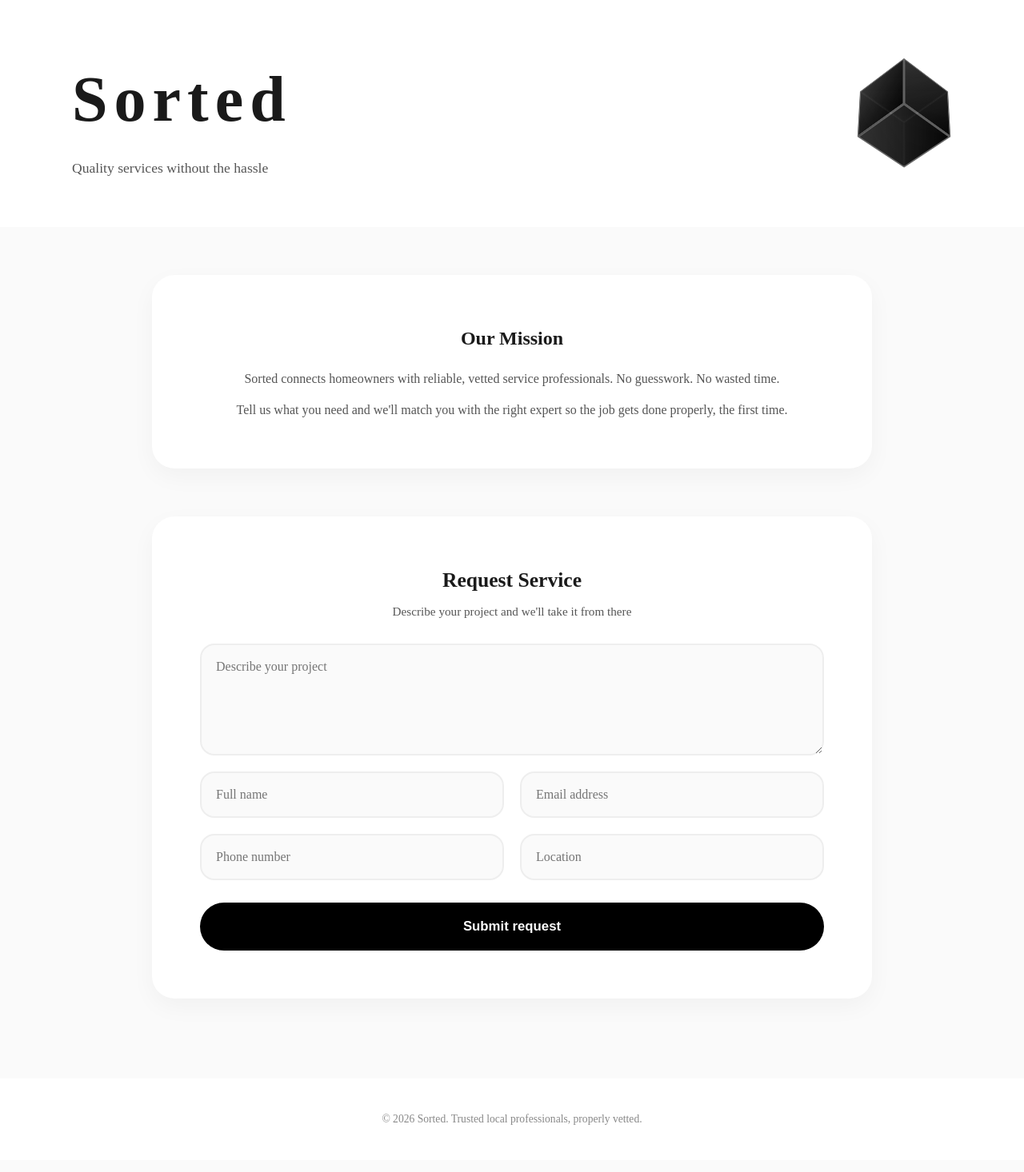
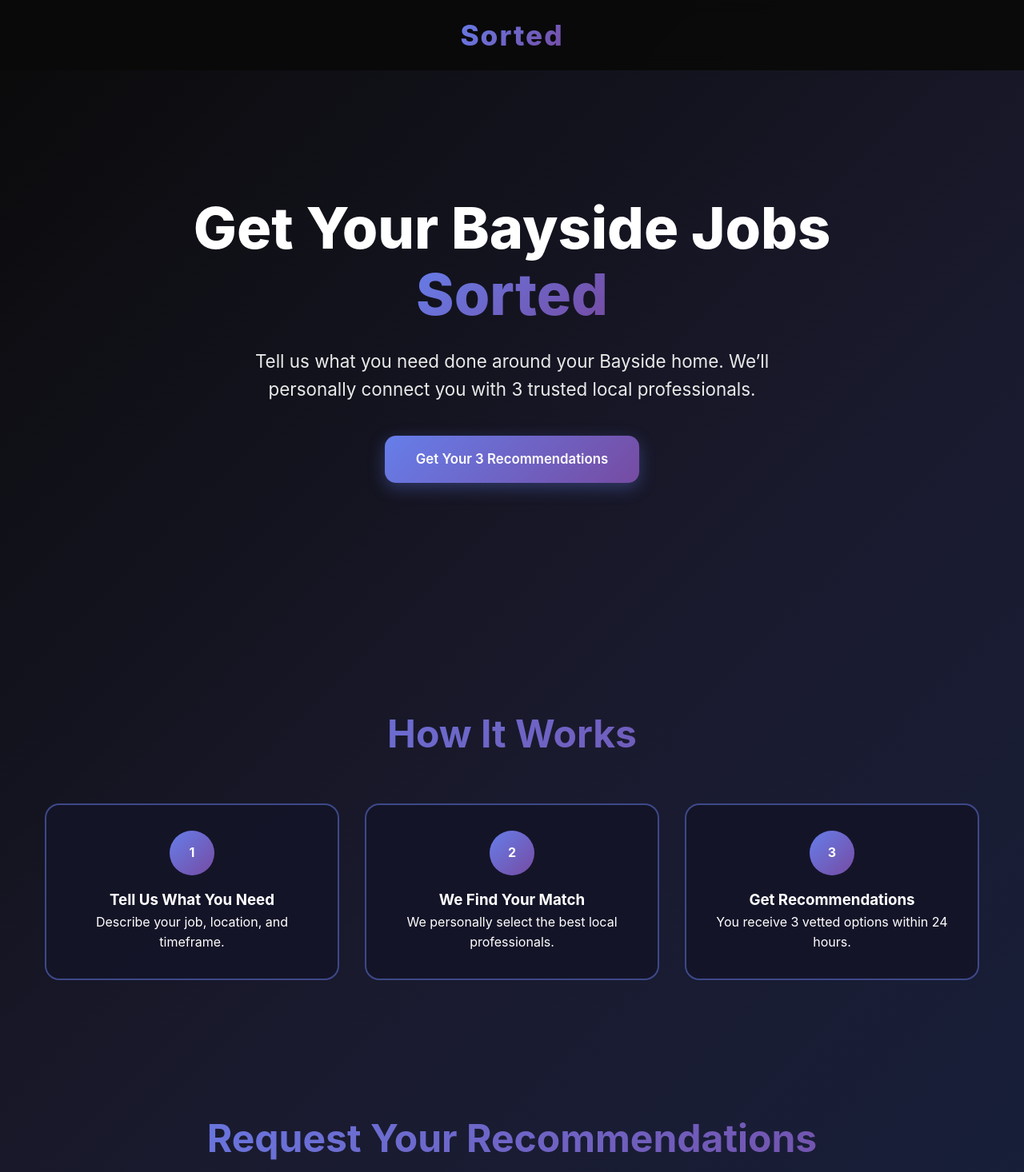
Before and after one commit to Mstow-ai/Sorted2, a plain HTML site: page index.html in a window 1280 px wide. Shown: the top 1466 px of the page at 80% size. Drawn offline with nearby package versions, Linux system fonts and the light colour scheme.

Commit message:
Update index.html- bp sigma

```diff
--- a/index.html
+++ b/index.html
@@ -2,298 +2,317 @@
 <html lang="en">
 <head>
   <meta charset="UTF-8" />
-<meta name="viewport" content="width=device-width, initial-scale=1" />
-<title>Sorted | Quality Services, Sorted</title>
-<meta name="description" content="Sorted connects homeowners with trusted, vetted service professionals. Quality work without the hassle." />
+  <meta name="viewport" content="width=device-width, initial-scale=1.0" />
+  <title>Sorted – Bayside Local Services</title>
+
   <style>
-:root {
-    --black: #000;
-    --gray-900: #1a1a1a;
-    --gray-600: #555;
-    --gray-400: #888;
-    --bg: #fafafa;
-    --card: #ffffff;
-    --radius-lg: 28px;
-    --radius-sm: 18px;
+    /* ---------- RESET ---------- */
+    * {
+      margin: 0;
+      padding: 0;
+      box-sizing: border-box;
+      -webkit-tap-highlight-color: transparent;
     }
-* { box-sizing: border-box; margin: 0; padding: 0; }
-html, body { width: 100%; overflow-x: hidden; }
+
+    html, body {
+      width: 100%;
+      max-width: 100%;
+      overflow-x: hidden;
+      scroll-behavior: smooth;
+    }
+
     body {
-    font-family: 'Times New Roman', Times, serif;
-    background: var(--bg);
-    color: var(--gray-900);
+      font-family: 'Inter', -apple-system, BlinkMacSystemFont, sans-serif;
       line-height: 1.6;
+      color: #fff;
+      background: linear-gradient(135deg, #0a0a0a 0%, #1a1a2e 50%, #16213e 100%);
+      min-height: 100vh;
     }
-.header {
-    background: var(--card);
-    padding: 36px 18px 28px;
+
+    /* ---------- NAV ---------- */
+    nav {
+      position: fixed;
+      top: 0;
+      width: 100%;
+      background: rgba(10, 10, 10, 0.95);
+      backdrop-filter: blur(10px);
+      z-index: 1000;
+      padding: 1rem;
     }
-.brand {
-    max-width: 1100px;
+
+    .nav-container {
+      max-width: 1200px;
       margin: 0 auto;
-    display: flex;
-    align-items: center;
-    justify-content: space-between;
-}
-.logo {
-    font-size: 2.6rem;
-    font-weight: 700;
-    letter-spacing: 4px;
-}
-.tagline {
-    margin-top: 8px;
-    font-size: 0.95rem;
-    color: var(--gray-600);
-}
-.prism-container {
-    width: 120px;
-    height: 120px;
-    perspective: 1000px;
       display: flex;
       justify-content: center;
       align-items: center;
     }
-.prism {
-    width: 80px;
-    height: 80px;
+
+    .logo {
+      font-size: 2.2rem;
+      font-weight: 800;
+      letter-spacing: 2px;
+      background: linear-gradient(135deg, #667eea, #764ba2);
+      -webkit-background-clip: text;
+      -webkit-text-fill-color: transparent;
+    }
+
+    /* ---------- CANVAS ---------- */
+    #three-canvas {
+      position: fixed;
+      inset: 0;
+      z-index: 1;
+    }
+
+    /* ---------- HERO ---------- */
+    .hero-section {
+      min-height: 100vh;
+      padding: 6rem 1rem 3rem;
+      display: flex;
+      align-items: center;
+      justify-content: center;
+      text-align: center;
       position: relative;
-    transform-style: preserve-3d;
-    animation: rotatePrism 8s infinite linear;
+      z-index: 10;
     }
-@keyframes rotatePrism {
-    0% { transform: rotateX(0deg) rotateY(0deg); }
-    100% { transform: rotateX(360deg) rotateY(360deg); }
+
+    .hero-content {
+      max-width: 900px;
+      width: 100%;
     }
-.prism-face {
-    position: absolute;
-    width: 80px;
-    height: 80px;
-    background: linear-gradient(135deg, #000 0%, #333 100%);
-    border: 2px solid #666;
-    opacity: 0.9;
+
+    .hero-title {
+      font-weight: 800;
+      line-height: 1.15;
+      font-size: clamp(2rem, 6vw, 4.5rem);
+      margin-bottom: 1.5rem;
     }
-.prism-face:nth-child(1) {
-    transform: rotateY(0deg) translateZ(40px);
+
+    .hero-subtitle {
+      font-size: clamp(1rem, 3.5vw, 1.4rem);
+      max-width: 720px;
+      margin: 0 auto 2.5rem;
+      color: #eaeaea;
     }
-.prism-face:nth-child(2) {
-    transform: rotateY(90deg) translateZ(40px);
+
+    .gradient-text {
+      background: linear-gradient(135deg, #667eea, #764ba2);
+      -webkit-background-clip: text;
+      -webkit-text-fill-color: transparent;
     }
-.prism-face:nth-child(3) {
-    transform: rotateY(180deg) translateZ(40px);
+
+    /* ---------- BUTTON ---------- */
+    .btn {
+      display: inline-flex;
+      align-items: center;
+      justify-content: center;
+      min-height: 48px;
+      padding: 1rem 2.4rem;
+      font-size: 1.05rem;
+      font-weight: 600;
+      border-radius: 14px;
+      text-decoration: none;
+      border: none;
+      cursor: pointer;
+      transition: transform .3s ease, box-shadow .3s ease;
     }
-.prism-face:nth-child(4) {
-    transform: rotateY(-90deg) translateZ(40px);
+
+    .btn-primary {
+      color: #fff;
+      background: linear-gradient(135deg, #667eea, #764ba2);
+      box-shadow: 0 6px 20px rgba(102,126,234,.35);
     }
-.prism-face:nth-child(5) {
-    transform: rotateX(90deg) translateZ(40px);
+
+    @media (hover: hover) {
+      .btn-primary:hover {
+        transform: translateY(-3px);
+        box-shadow: 0 12px 30px rgba(102,126,234,.45);
       }
-.prism-face:nth-child(6) {
-    transform: rotateX(-90deg) translateZ(40px);
     }
-.hero-cta { margin-top: 22px; }
-.hero-cta button {
-    width: 100%;
-    padding: 18px;
-    font-size: 1rem;
-    border-radius: 50px;
-    border: none;
-    background: var(--black);
-    color: #fff;
-    font-weight: 600;
-    cursor: pointer;
+
+    /* ---------- SECTIONS ---------- */
+    .section {
+      padding: 5rem 1rem;
+      max-width: 1200px;
+      margin: 0 auto;
+      position: relative;
+      z-index: 10;
     }
-.about {
-    background: var(--card);
-    margin: 24px 16px;
-    padding: 36px 24px;
-    border-radius: var(--radius-lg);
-    box-shadow: 0 10px 30px rgba(0,0,0,0.04);
+
+    .section-title {
+      text-align: center;
+      font-size: clamp(1.8rem, 5vw, 3rem);
+      font-weight: 700;
+      margin-bottom: 2.5rem;
+      background: linear-gradient(135deg, #667eea, #764ba2);
+      -webkit-background-clip: text;
+      -webkit-text-fill-color: transparent;
+    }
+
+    /* ---------- PROCESS ---------- */
+    .process-steps {
+      display: grid;
+      grid-template-columns: repeat(3, 1fr);
+      gap: 2rem;
+      margin-top: 3rem;
+    }
+
+    .step-card {
+      background: rgba(20,20,40,.9);
+      border: 2px solid rgba(102,126,234,.5);
+      border-radius: 18px;
+      padding: 2rem;
       text-align: center;
     }
-.about h2 {
-    font-size: 1.5rem;
-    margin-bottom: 18px;
+
+    .step-number {
+      width: 56px;
+      height: 56px;
+      border-radius: 50%;
+      background: linear-gradient(135deg, #667eea, #764ba2);
+      display: flex;
+      align-items: center;
+      justify-content: center;
+      font-weight: 700;
+      margin: 0 auto 1rem;
     }
-.about p {
-    font-size: 1rem;
-    color: var(--gray-600);
-    max-width: 720px;
+
+    /* ---------- WHY GRID ---------- */
+    .why-grid {
+      display: grid;
+      grid-template-columns: repeat(2, 1fr);
+      gap: 2rem;
+      margin-top: 2.5rem;
+    }
+
+    .why-card {
+      background: rgba(20,20,40,.9);
+      padding: 1.5rem;
+      border-radius: 14px;
+      border: 1px solid rgba(102,126,234,.35);
+    }
+
+    /* ---------- FORM ---------- */
+    .contact-form {
+      max-width: 600px;
       margin: 0 auto;
+      padding: 2.5rem;
+      background: rgba(20,20,40,.95);
+      border: 2px solid rgba(102,126,234,.5);
+      border-radius: 22px;
     }
-.about p + p { margin-top: 14px; }
-.section {
-    margin: 40px 16px 80px;
+
+    .form-group {
+      margin-bottom: 1.4rem;
     }
-.card {
-    background: var(--card);
-    padding: 36px 24px;
-    border-radius: var(--radius-lg);
-    box-shadow: 0 10px 30px rgba(0,0,0,0.04);
+
+    .form-group label {
+      display: block;
+      margin-bottom: .4rem;
+      font-weight: 500;
     }
-.card h1 {
-    font-size: 1.6rem;
-    text-align: center;
+
+    .form-group input,
+    .form-group textarea,
+    .form-group select {
+      width: 100%;
+      padding: .9rem;
+      border-radius: 10px;
+      border: 1px solid rgba(255,255,255,.35);
+      background: rgba(255,255,255,.25);
+      color: #fff;
     }
-.subtitle {
-    margin-top: 6px;
-    text-align: center;
-    font-size: 0.95rem;
-    color: var(--gray-600);
+
+    textarea { resize: vertical; }
+
+    /* ---------- MOBILE ---------- */
+    @media (max-width: 768px) {
+      #three-canvas { display: none; }
+
+      .process-steps {
+        grid-template-columns: 1fr;
       }
-form {
-    margin-top: 28px;
-    display: flex;
-    flex-direction: column;
-    gap: 20px;
+
+      .why-grid {
+        grid-template-columns: 1fr;
       }
-input, textarea {
-    width: 100%;
-    padding: 18px;
-    font-size: 16px;
-    border-radius: var(--radius-sm);
-    border: 2px solid #eee;
-    background: #fafafa;
-    font-family: inherit;
+
+      .contact-form {
+        padding: 2rem 1.4rem;
       }
-textarea { min-height: 140px; resize: vertical; }
-input:focus, textarea:focus {
-    outline: none;
-    border-color: var(--black);
-    background: #fff;
-}
-.row {
-    display: flex;
-    flex-direction: column;
-    gap: 16px;
-}
-button.submit {
-    margin-top: 8px;
-    padding: 20px;
-    border-radius: 50px;
-    font-size: 1.05rem;
-    border: none;
-    background: var(--black);
-    color: #fff;
-    font-weight: 600;
-    cursor: pointer;
-}
-.success {
-    display: none;
-    margin-top: 24px;
-    padding: 18px;
-    background: var(--black);
-    color: #fff;
-    border-radius: var(--radius-sm);
-    text-align: center;
-}
-.success.show { display: block; }
-footer {
-    background: var(--card);
-    padding: 40px 16px;
-    text-align: center;
-    font-size: 0.85rem;
-    color: var(--gray-400);
-}
-.sticky-cta {
-    position: fixed;
-    bottom: 0;
-    left: 0;
-    width: 100%;
-    background: #fff;
-    padding: 14px;
-    box-shadow: 0 -10px 30px rgba(0,0,0,0.08);
-}
-.sticky-cta button {
-    width: 100%;
-    padding: 16px;
-    border-radius: 50px;
-    border: none;
-    background: var(--black);
-    color: #fff;
-    font-weight: 600;
-    cursor: pointer;
-}
-@media (min-width: 768px) {
-    .header { padding: 60px 5%; }
-    .brand { display: flex; align-items: center; justify-content: space-between; }
-    .logo { font-size: 5rem; letter-spacing: 8px; }
-    .tagline { font-size: 1.1rem; }
-    .hero-cta { display: none; }
-    .about { margin: 60px auto; padding: 60px; max-width: 900px; }
-    .section { max-width: 900px; margin: 0 auto 100px; }
-    .card { padding: 60px; }
-    .row { flex-direction: row; gap: 20px; }
-    .sticky-cta { display: none; }
-}
-@media (prefers-reduced-motion: reduce) {
-    * { animation: none !important; transition: none !important; }
     }
   </style>
 </head>
+
 <body>
-<header class="header">
-    <div class="brand">
-        <div>
+
+<nav>
+  <div class="nav-container">
     <div class="logo">Sorted</div>
-            <div class="tagline">Quality services without the hassle</div>
   </div>
-        <div class="prism-container">
-            <div class="prism">
-                <div class="prism-face"></div>
-                <div class="prism-face"></div>
-                <div class="prism-face"></div>
-                <div class="prism-face"></div>
-                <div class="prism-face"></div>
-                <div class="prism-face"></div>
+</nav>
+
+<canvas id="three-canvas"></canvas>
+
+<section class="hero-section">
+  <div class="hero-content">
+    <h1 class="hero-title">Get Your Bayside Jobs <span class="gradient-text">Sorted</span></h1>
+    <p class="hero-subtitle">
+      Tell us what you need done around your Bayside home.
+      We’ll personally connect you with 3 trusted local professionals.
+    </p>
+    <a href="#request-form" class="btn btn-primary">Get Your 3 Recommendations</a>
+  </div>
+</section>
+
+<section class="section">
+  <h2 class="section-title">How It Works</h2>
+
+  <div class="process-steps">
+    <div class="step-card">
+      <div class="step-number">1</div>
+      <h3>Tell Us What You Need</h3>
+      <p>Describe your job, location, and timeframe.</p>
+    </div>
+    <div class="step-card">
+      <div class="step-number">2</div>
+      <h3>We Find Your Match</h3>
+      <p>We personally select the best local professionals.</p>
+    </div>
+    <div class="step-card">
+      <div class="step-number">3</div>
+      <h3>Get Recommendations</h3>
+      <p>You receive 3 vetted options within 24 hours.</p>
     </div>
   </div>
+</section>
+
+<section class="section" id="request-form">
+  <h2 class="section-title">Request Your Recommendations</h2>
+
+  <form class="contact-form" action="https://formspree.io/f/xqadyoko" method="POST">
+    <div class="form-group">
+      <label>Name *</label>
+      <input type="text" name="name" required>
     </div>
+    <div class="form-group">
+      <label>Email *</label>
+      <input type="email" name="email" required>
+    </div>
+    <div class="form-group">
+      <label>Describe Your Job *</label>
+      <textarea name="job" required></textarea>
+    </div>
+    <button class="btn btn-primary" style="width:100%">Get My 3 Recommendations</button>
+  </form>
+</section>
 
-    <div class="hero-cta">
-        <button onclick="document.getElementById('form').scrollIntoView({behavior:'smooth'})">Request a service</button>
-    </div>
-</header>
-<section class="about">
-    <h2>Our Mission</h2>
-    <p>Sorted connects homeowners with reliable, vetted service professionals. No guesswork. No wasted time.</p>
-    <p>Tell us what you need and we'll match you with the right expert so the job gets done properly, the first time.</p>
-</section>
-<section class="section" id="form">
-    <div class="card">
-        <h1>Request Service</h1>
-        <p class="subtitle">Describe your project and we'll take it from there</p>
-        <form id="laborForm" action="https://formspree.io/f/YOUR_FORM_ID" method="POST">
-            <textarea name="service" placeholder="Describe your project" required></textarea>
-            <div class="row">
-                <input name="name" placeholder="Full name" required />
-                <input type="email" name="email" placeholder="Email address" required />
-            </div>
-            <div class="row">
-                <input name="phone" placeholder="Phone number" required />
-                <input name="location" placeholder="Location" required />
-            </div>
-            <button class="submit" type="submit">Submit request</button>
-        </form>
-        <div class="success" id="success">Thanks — we'll be in touch within 24 hours.</div>
-    </div>
-</section>
-<footer>© 2026 Sorted. Trusted local professionals, properly vetted.</footer>
-<div class="sticky-cta">
-    <button onclick="document.getElementById('form').scrollIntoView({behavior:'smooth'})">Request service</button>
-</div>
+<script src="https://cdnjs.cloudflare.com/ajax/libs/three.js/r128/three.min.js"></script>
 <script>
-const form = document.getElementById('laborForm');
-const success = document.getElementById('success');
-form.addEventListener('submit', async (e) => {
-    e.preventDefault();
-    const data = new FormData(form);
-    const res = await fetch(form.action, { method: 'POST', body: data, headers: { 'Accept': 'application/json' }});
-    if (res.ok) {
-        form.reset();
-        success.classList.add('show');
-        success.scrollIntoView({ behavior: 'smooth' });
+  if (window.innerWidth > 768) {
+    // keep your existing Three.js code here unchanged
   }
-});
 </script>
+
 </body>
 </html>
```
Lines whose indentation alone changed are shown as unchanged.
